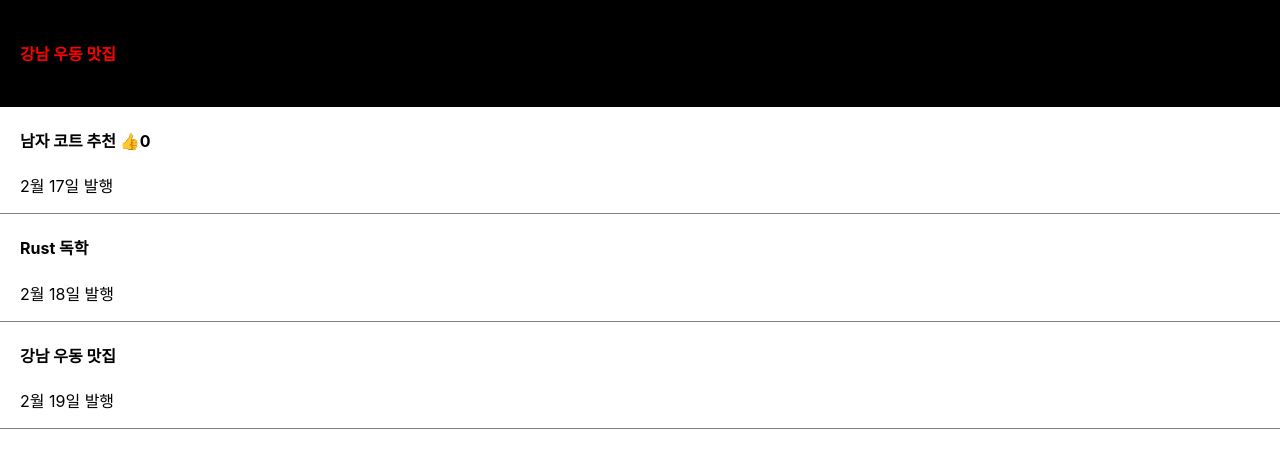
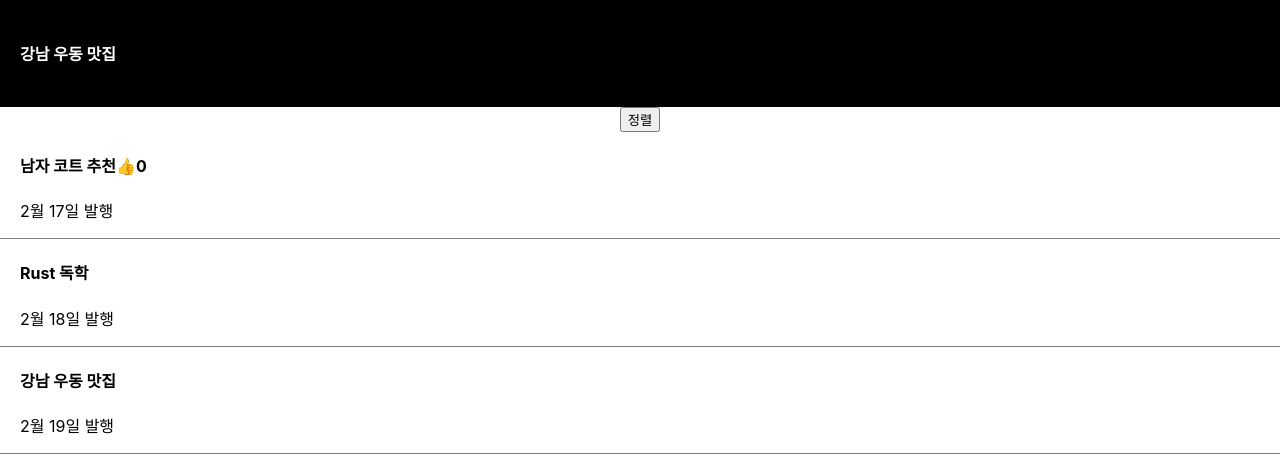
Before and after one commit to artisan229/rere_blog, a React (Create React App) app: page / in a window 1280 px wide. Shown: the top 472 px of the page. Built offline with nearby package versions, Linux system fonts and the light colour scheme.

Commit message:
정렬 기능 제작(deep copy)

```diff
--- a/src/App.js
+++ b/src/App.js
@@ -8,17 +8,26 @@ function App() {
   const [post, setPost] = useState(['남자 코트 추천', 'Rust 독학', '강남 우동 맛집']);
   const [like, setLike] = useState(0)
 
-  const changeLike = event => {
+  const changeLike = () => {
     setLike(like + 1)
+  }
+
+  const sortPost = () => {
+    const copy = [...post]; // deep copy
+    copy.sort();
+    setPost(copy)
   }
 
   return (
     <div className="App">
       <div className="black-nav">
-        <h4 style={{color: 'red'}}>{title}</h4>
+        <h4>{title}</h4>
       </div>
+      <button onClick={sortPost}>정렬</button>
       <div className="list">
-        <h4>{post[0]} <span onClick={changeLike}>👍</span>{like}</h4>
+        <h4>{post[0]}
+          <span onClick={changeLike}>👍</span>{like}
+        </h4>
         <p>2월 17일 발행</p>
       </div>
       <div className="list">
```
